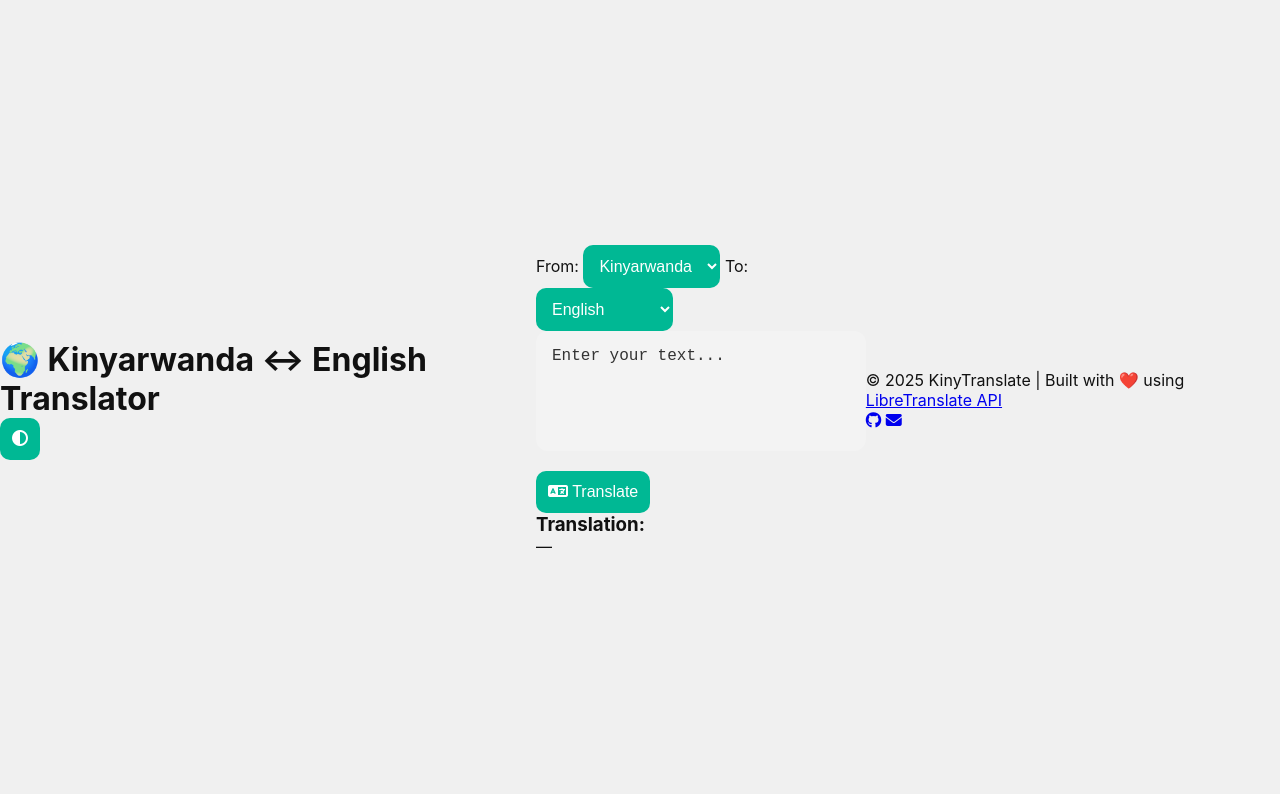
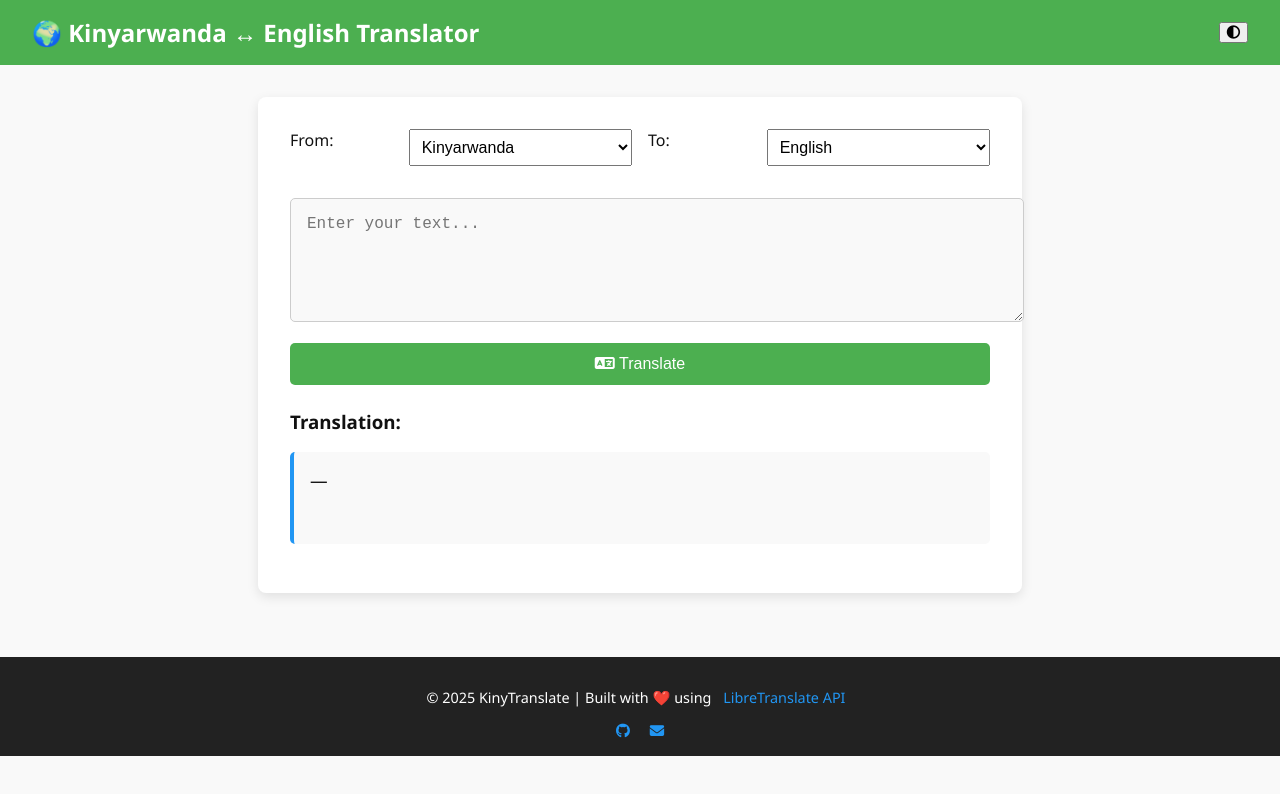
Before and after one commit to Emeka004/kiny_translator, a plain HTML site: page index.html in a window 1280 px wide. Drawn offline with Linux system fonts and the light colour scheme.

Commit message:
Update style.css

```diff
--- a/style.css
+++ b/style.css
@@ -1,128 +1,152 @@
 :root {
-  --bg: #f0f0f0;
-  --card-bg: #ffffff20;
-  --text: #111;
-  --accent: #00b894;
-  --text-secondary: #333;
-  --blur: 12px;
+  --bg-color: #f9f9f9;
+  --text-color: #111;
+  --header-bg: #4caf50;
+  --footer-bg: #222;
+  --card-bg: #ffffff;
+  --accent-color: #2196f3;
+  --btn-bg: #4caf50;
+  --btn-hover: #45a049;
 }
 
-body.dark {
-  --bg: #1e1e2f;
-  --card-bg: #ffffff10;
-  --text: #f5f5f5;
-  --accent: #81ecec;
-  --text-secondary: #bbb;
-}
-
-* {
-  box-sizing: border-box;
-  margin: 0;
-  padding: 0;
+body.dark-mode {
+  --bg-color: #121212;
+  --text-color: #eee;
+  --header-bg: #1f1f1f;
+  --footer-bg: #111;
+  --card-bg: #1e1e1e;
+  --accent-color: #90caf9;
+  --btn-bg: #333;
+  --btn-hover: #444;
 }
 
 body {
-  font-family: 'Inter', sans-serif;
-  background: var(--bg);
-  color: var(--text);
-  transition: background 0.3s ease, color 0.3s ease;
-  height: 100vh;
-  display: flex;
-  align-items: center;
-  justify-content: center;
+  margin: 0;
+  font-family: 'Segoe UI', sans-serif;
+  background-color: var(--bg-color);
+  color: var(--text-color);
+  transition: all 0.3s ease;
 }
 
-.wrapper {
-  padding: 1em;
-  width: 100%;
-  max-width: 800px;
-}
-
-.card {
-  background: var(--card-bg);
-  backdrop-filter: blur(var(--blur));
-  border-radius: 16px;
-  padding: 2rem;
-  box-shadow: 0 8px 32px rgba(0, 0, 0, 0.3);
-}
-
-.top-bar {
-  display: flex;
-  justify-content: space-between;
-  align-items: center;
-  margin-bottom: 1rem;
-}
-
-#toggle-theme {
-  font-size: 1.3rem;
-  border: none;
-  background: none;
-  cursor: pointer;
-  color: var(--text);
-}
-
-textarea {
-  width: 100%;
-  height: 120px;
-  padding: 1rem;
-  font-size: 1rem;
-  border-radius: 12px;
-  border: none;
-  background: rgba(255, 255, 255, 0.2);
-  color: var(--text);
-  resize: none;
-  margin-bottom: 1rem;
-}
-
-textarea::placeholder {
-  color: var(--text-secondary);
-}
-
-.controls {
-  display: flex;
-  flex-wrap: wrap;
-  gap: 1rem;
-  justify-content: space-between;
-  align-items: center;
-  margin-bottom: 1rem;
-}
-
-select, button {
-  flex: 1;
-  padding: 0.75rem;
-  font-size: 1rem;
-  border-radius: 10px;
-  border: none;
-  background-color: var(--accent);
-  color: white;
-  cursor: pointer;
-  transition: background-color 0.3s ease;
-}
-
-button:hover {
-  background-color: #019875;
-}
-
-.output-box {
-  min-height: 60px;
-  padding: 1rem;
-  background: rgba(0, 0, 0, 0.1);
-  border-radius: 10px;
-  font-size: 1.1rem;
-  color: var(--text);
-  margin-bottom: 0.5rem;
-}
-
-.output-actions {
+/* Header */
+header {
+  background-color: var(--header-bg);
+  padding: 1rem 2rem;
+  color: #fff;
   display: flex;
   justify-content: space-between;
   align-items: center;
 }
 
-#speakBtn {
-  background-color: transparent;
+header h1 {
+  margin: 0;
+  font-size: 1.5rem;
+}
+
+#toggle-theme {
+  cursor: pointer;
+  background: none;
+  border: 2px solid var(--accent-color);
+  border-radius: 20px;
+  padding: 0.3rem 1rem;
+  color: white;
+  font-size: 1rem;
+  transition: background 0.3s ease;
+}
+
+#toggle-theme:hover {
+  background-color: var(--accent-color);
+}
+
+/* Main Content */
+main {
+  padding: 2rem;
+}
+
+.translator-container {
+  max-width: 700px;
+  margin: auto;
+  background: var(--card-bg);
+  border-radius: 8px;
+  padding: 2rem;
+  box-shadow: 0 4px 12px rgba(0,0,0,0.1);
+}
+
+.language-select {
+  display: flex;
+  justify-content: space-between;
+  gap: 1rem;
+  margin-bottom: 1rem;
+}
+
+.language-select label {
+  flex: 1;
+}
+
+.language-select select {
+  flex: 2;
+  padding: 0.5rem;
+  font-size: 1rem;
+}
+
+textarea {
+  width: 100%;
+  padding: 1rem;
+  font-size: 1rem;
+  margin-top: 1rem;
+  border: 1px solid #ccc;
+  border-radius: 5px;
+  resize: vertical;
+  background-color: var(--bg-color);
+  color: var(--text-color);
+}
+
+button#translate-btn {
+  margin-top: 1rem;
+  width: 100%;
+  padding: 0.75rem;
+  font-size: 1rem;
+  background-color: var(--btn-bg);
+  color: white;
   border: none;
-  color: var(--accent);
-  font-size: 1.2rem;
+  border-radius: 5px;
   cursor: pointer;
 }
+
+button#translate-btn:hover {
+  background-color: var(--btn-hover);
+}
+
+/* Output */
+.output {
+  margin-top: 1.5rem;
+}
+
+.output h3 {
+  margin-bottom: 0.5rem;
+}
+
+#translated-text {
+  font-size: 1.1rem;
+  background-color: var(--bg-color);
+  padding: 1rem;
+  border-left: 4px solid var(--accent-color);
+  border-radius: 5px;
+  min-height: 60px;
+}
+
+/* Footer */
+footer {
+  background-color: var(--footer-bg);
+  color: white;
+  padding: 1rem 2rem;
+  text-align: center;
+  font-size: 0.9rem;
+  margin-top: 2rem;
+}
+
+footer a {
+  color: var(--accent-color);
+  text-decoration: none;
+  margin: 0 0.5rem;
+}
```
